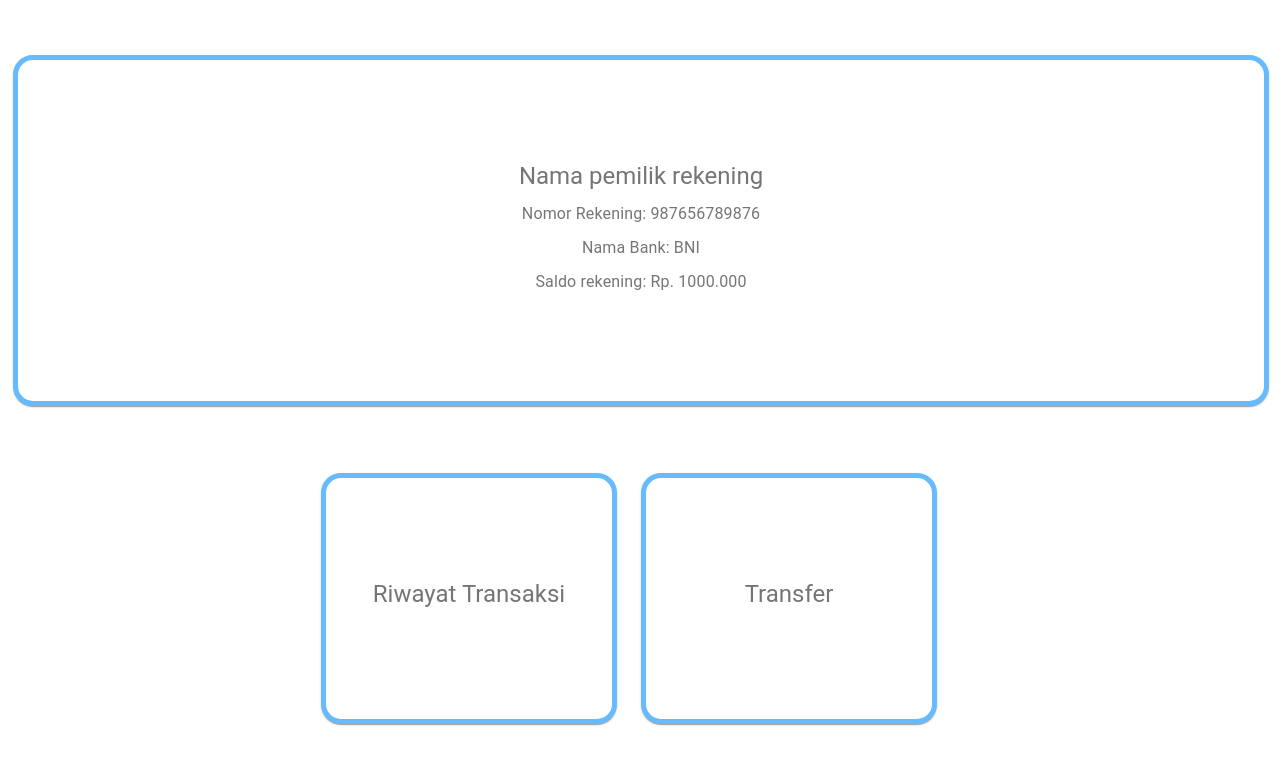
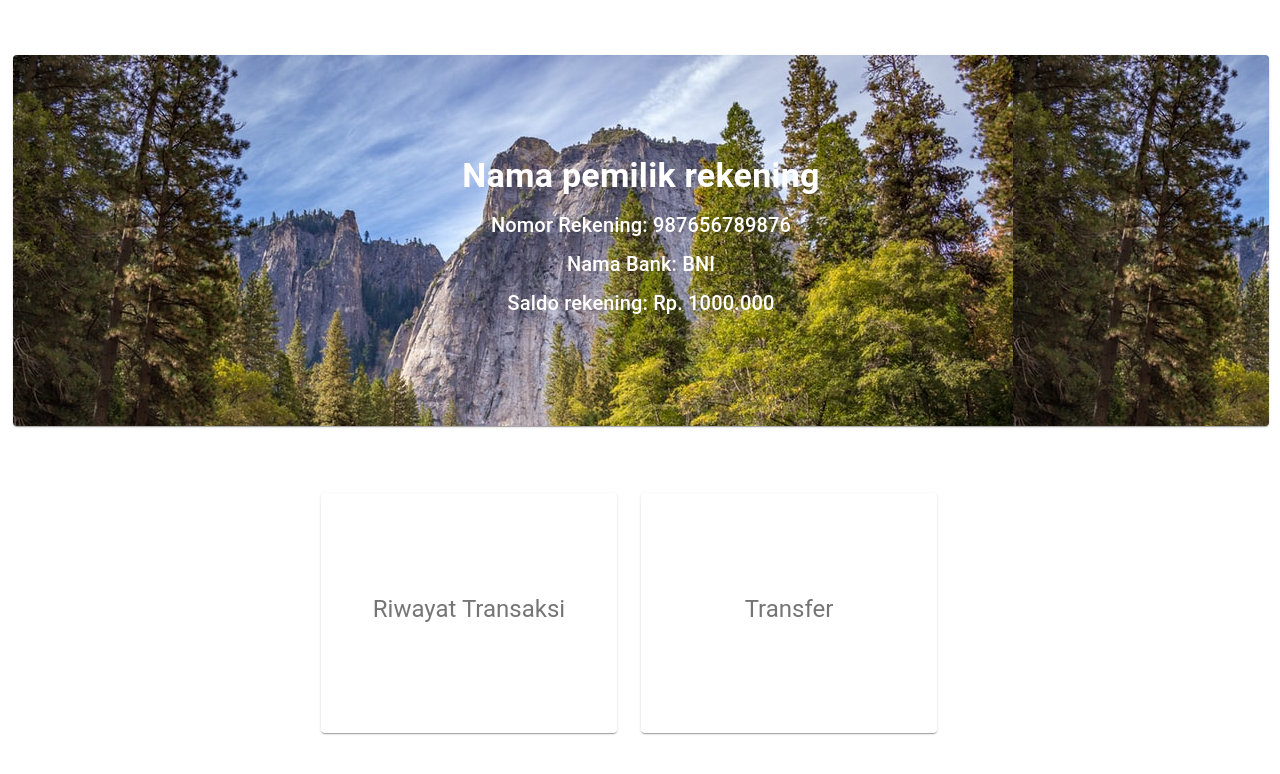
Before and after one commit to avisenna01/Bank-Pro, a React (Create React App) app: page / in a window 1280 px wide. Shown: the top 774 px of the page. Built offline with nearby package versions, Linux system fonts and the light colour scheme.

Commit message:
updates homepage

```diff
--- a/src/views/HomePage.js
+++ b/src/views/HomePage.js
@@ -1,25 +1,39 @@
 import React from 'react';
-
 // import Button from '@material-ui/core/Button';
 import { makeStyles } from '@material-ui/core/styles';
 import Grid from '@material-ui/core/Grid';
 import Paper from '@material-ui/core/Paper';
 import Typography from '@material-ui/core/Typography';
+import Background1 from "../assets/nature.jpeg"
 
 const useStyles = makeStyles(theme => ({
     root: {
         flexGrow: 1,
+        // backgroundColor: "#111113"
     },
     paper: {
         padding: theme.spacing(2),
         textAlign: 'center',
         color: theme.palette.text.secondary,
-        border: "5px solid #66BBFF",
+        // border: "5px solid white",  // #66BBFF
         padding: "100px 0",
-        borderRadius: "20px"
+        // borderRadius: "20px",
+        // backgroundColor: "lightblue"
+
     },
+    paper1: {
+        padding: theme.spacing(2),
+        textAlign: 'center',
+        color: theme.palette.text.secondary,
+        // border: "5px solid white",
+        padding: "100px 0",
+        // borderRadius: "20px",
+        backgroundImage: `url(${Background1})`
+    },
+    text: {
+        color: "white"
+    }
 }));
-
 
 const HomePage = props => {
     const classes = useStyles();
@@ -27,12 +41,11 @@ const HomePage = props => {
     return (
         <div className={classes.root}>
             <Grid style={{ marginLeft: "1px" }} container xs={12} spacing={3} >
-                <Grid style={{ margin: "55px 0" }} item xs={12}><Paper className={classes.paper}>
-                    <Typography variant="h5" gutterBottom>Nama pemilik rekening</Typography>
-                    <Typography variant="subtitle1" gutterBottom>Nomor Rekening: 987656789876</Typography>
-                    <Typography variant="subtitle1" gutterBottom>Nama Bank: BNI</Typography>
-                    <Typography variant="subtitle1" gutterBottom>Saldo rekening: Rp. 1000.000</Typography>
-
+                <Grid style={{ margin: "55px 0" }} item xs={12}><Paper className={classes.paper1}>
+                    <Typography className={classes.text} style={{ fontWeight: "bolder" }} variant="h4" gutterBottom>Nama pemilik rekening</Typography>
+                    <Typography className={classes.text} variant="h6" gutterBottom>Nomor Rekening: 987656789876</Typography>
+                    <Typography className={classes.text} variant="h6" gutterBottom>Nama Bank: BNI</Typography>
+                    <Typography className={classes.text} variant="h6" gutterBottom>Saldo rekening: Rp. 1000.000</Typography>
                 </Paper></Grid>
                 <Grid justify="center" container xs={12} spacing={3}>
                     <Grid item xs={6} sm={3}><Paper className={classes.paper}>
```
Also changed, not shown: src/assets/nature.jpeg (added).
